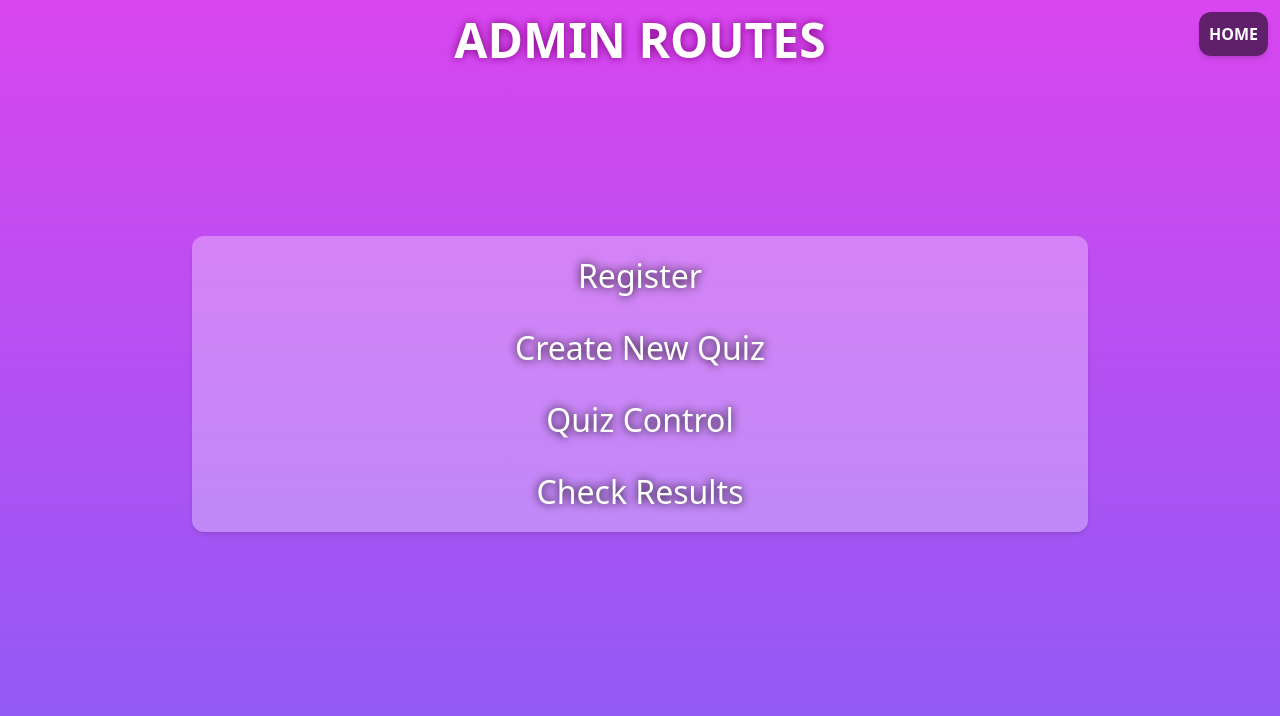
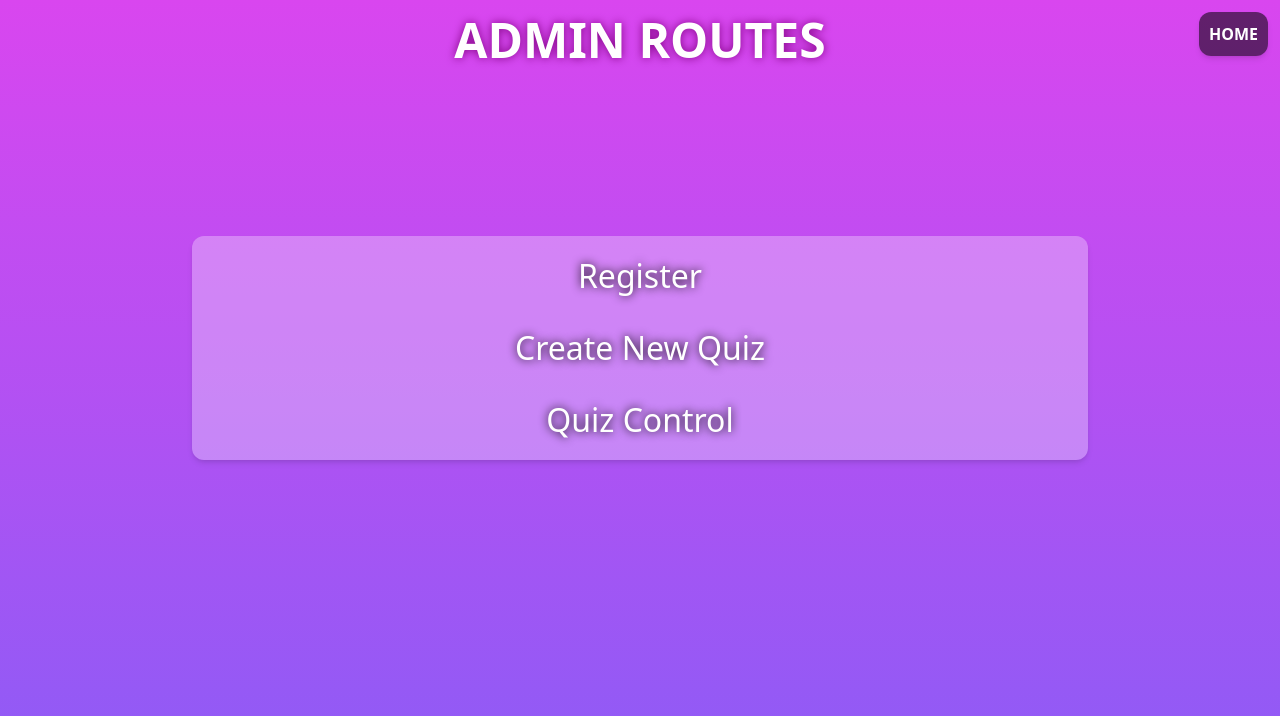
Before and after one commit to vishal290704/QuizTask, a React (Vite) app: page /admin in a window 1280 px wide. Shown: the top 716 px of the page. Built offline with nearby package versions, Linux system fonts and the light colour scheme.

Commit message:
links fix

```diff
--- a/src/App.jsx
+++ b/src/App.jsx
@@ -13,7 +13,6 @@ import './comps/clock';
 import AdminRoutes from "./comps/admin/AdminRoutes";
 import CreateQuiz from "./comps/admin/CreateQuiz";
 import QuizControl from "./comps/admin/QuizControl";
-import QuizResults from "./comps/admin/QuizResults";
 import Register from "./comps/admin/Register";
 
 function App() {
@@ -30,7 +29,6 @@ function App() {
         <Route path="/admin" element={<AdminRoutes />} />
         <Route path="/admin/register" element={<Register />} />
         <Route path="/admin/quiz-control" element={<QuizControl />} />
-        <Route path="/admin/quiz-results" element={<QuizResults />} />
       </Routes>
     </Router>
   );
--- a/src/comps/QuizRoom.jsx
+++ b/src/comps/QuizRoom.jsx
@@ -3,7 +3,6 @@ import axios from "axios";
 import { Link, useParams, useNavigate } from "react-router-dom";
 import { FontAwesomeIcon } from "@fortawesome/react-fontawesome";
 import { faClock } from "@fortawesome/free-solid-svg-icons";
-// import useHistory
 
 // api url
 const fetchQuizUrl = "/sampleAPI/responseQuiz.json";
@@ -11,6 +10,7 @@ const fetchQuizUrl = "/sampleAPI/responseQuiz.json";
 const QuizRoom = () => {
   // data from previous page
   let { quizType, roomCode, username, title } = useParams();
+  // data for next page
   const navigate = useNavigate();
 
   const catUrl = `https://quizapp-r80t.onrender.com/quizzes/category/${roomCode}`;
@@ -39,19 +39,19 @@ const QuizRoom = () => {
         if (response.data.length > 0) {
           setQuestions(response.data);
           setTitle(title);
-          setStatus(true); // Set quizStatus true once questions are loaded
-          setPrompt(""); // Clear any loading messages
+          setStatus(true);
+          setPrompt("");
         } else {
           setPrompt("No questions available.");
           setStatus(false);
         }
       } else if (quizType === "live") {
         const response = await axios.get(fetchQuizUrl);
-        setStatus(response.data.status);
+        setStatus(response.data.status || true);
         setTitle(response.data.quizTitle);
         if (response.data.status) {
           setQuestions(response.data.questions);
-          setPrompt(""); // Clear any loading messages
+          setPrompt("");
         } else {
           setPrompt("Waiting for the admin to start");
         }
--- a/src/comps/admin/AdminRoutes.jsx
+++ b/src/comps/admin/AdminRoutes.jsx
@@ -47,14 +47,6 @@ const AdminRoutes = () => {
               Quiz Control
             </Link>
           </li>
-          <li>
-            <Link
-              to="/admin/quiz-results"
-              className="text-white [text-shadow:0_0_10px_black] hover:[text-shadow:0_0_10px_rgba(255,255,255,0.4)]"
-            >
-              Check Results
-            </Link>
-          </li>
         </ul>
       </div>
     </div>
--- a/src/comps/admin/QuizResults.jsx
+++ /dev/null
@@ -1,9 +0,0 @@
-import React from 'react'
-
-const QuizResults = () => {
-  return (
-    <div>QuizResults</div>
-  )
-}
-
-export default QuizResults
```
